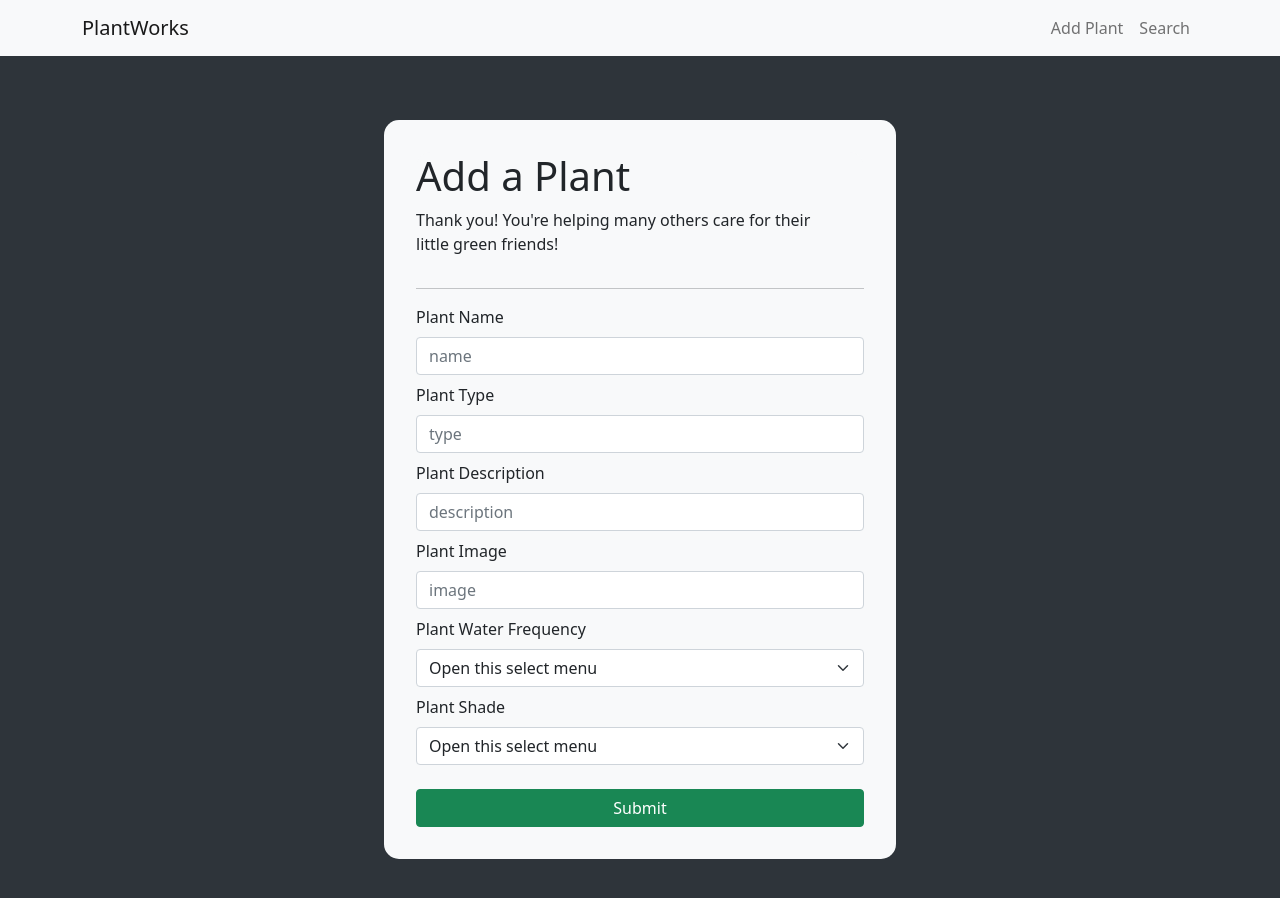
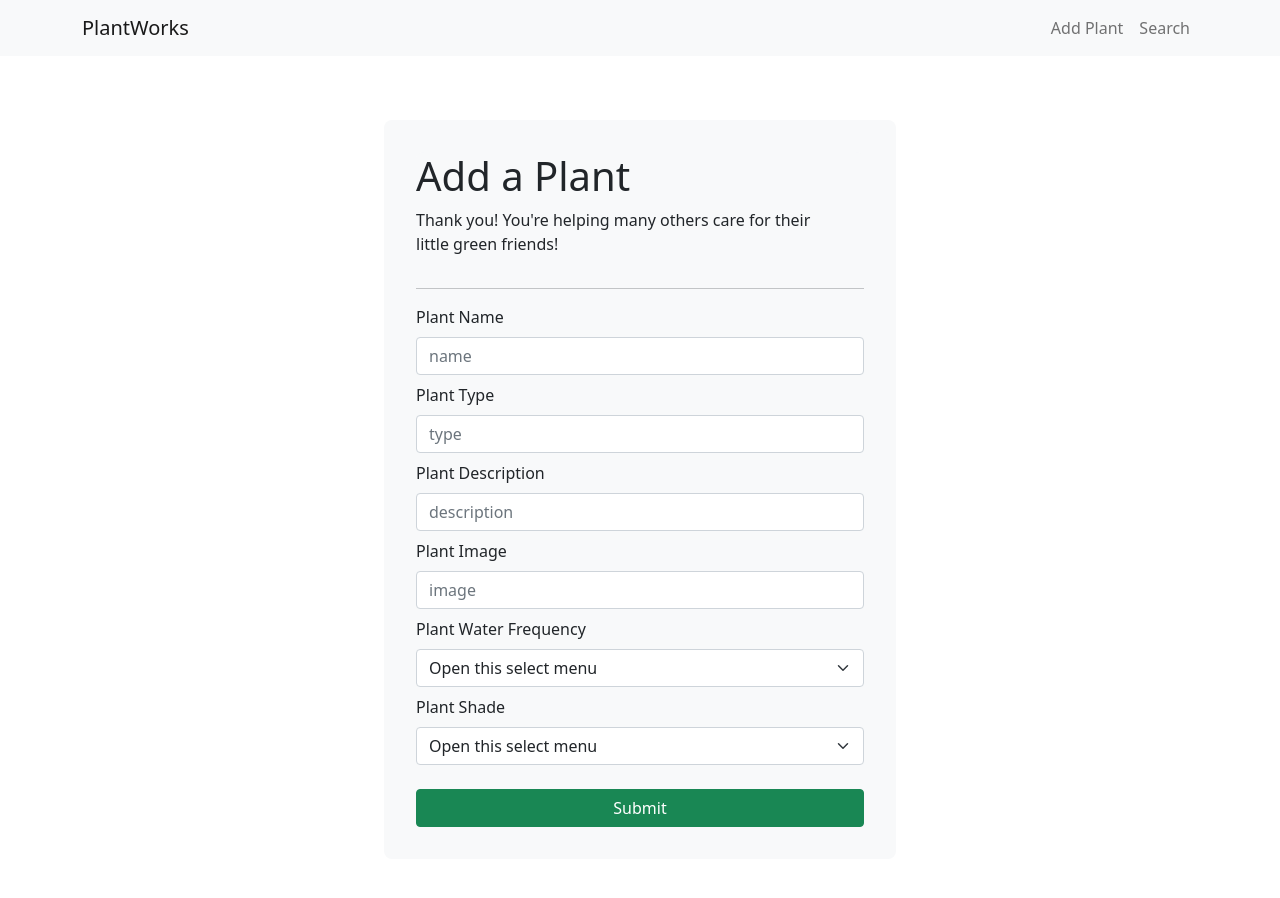
Before and after one commit to MasCair2k16/Plantworks, a Next.js app: page /NewPlant in a window 1280 px wide. Shown: the top 898 px of the page. Built offline with nearby package versions, Linux system fonts and the light colour scheme.

Commit message:
fix: small style fixes

```diff
--- a/components/NavigationBar.js
+++ b/components/NavigationBar.js
@@ -17,7 +17,7 @@ export default function Home() {
     return (
         <Navbar bg="light" variant="light" expand={true}>
             <Container>
-                <Navbar.Brand href="https://plantworks.herokuapp.com/">PlantWorks</Navbar.Brand>
+                <Navbar.Brand href="https://plantworks.vercel.app/">PlantWorks</Navbar.Brand>
                 <Nav className="mr-auto">
                     { isAuth && <Nav.Link href="../NewPlant">Add Plant</Nav.Link> }
                     { isLoggedIn && <Nav.Link href="../MyCollection">My Collection</Nav.Link> }
--- a/styles/Home.module.css
+++ b/styles/Home.module.css
@@ -37,5 +37,5 @@
   padding: 2rem;
   background-color: #f8f9fa;
   border-radius: .5rem;
-  border: 1px solid #15bb0c;
+  border: 1px solid #70707025;
 }
--- a/styles/NewPlant.module.css
+++ b/styles/NewPlant.module.css
@@ -5,7 +5,7 @@
     flex-direction: column;
     background-color: #f8f9fa;
     padding: 2rem;
-    border-radius: 15px 15px 15px 15px;
+    border-radius: .5rem;
 }
 
 /* Phone Screens */
@@ -19,7 +19,7 @@
 @media only screen and (min-width: 481px) {
     .grid {
         margin: 10%;
-        border-radius: 15px 15px 15px 15px;
+        border-radius: .5rem;
     }
 }
 
@@ -38,7 +38,7 @@
 }
 
 .container {
-    background-color: #2e343a;
+    /* background-color: #2e343a; */
 }
 
 .submitBtn {
@@ -46,7 +46,7 @@
 }
 
 .footer {
-    background-color: #2e343a;
+    /* background-color: #2e343a; */
     padding-bottom: 2rem;
 }
 
@@ -54,5 +54,5 @@
     background-color: #f8f9fa;
     padding-right: 2rem;
     padding-bottom: 1rem;
-    border-radius: 15px 15px 0 0;
+    border-radius: .5rem .5rem 0 0;
 }
```
